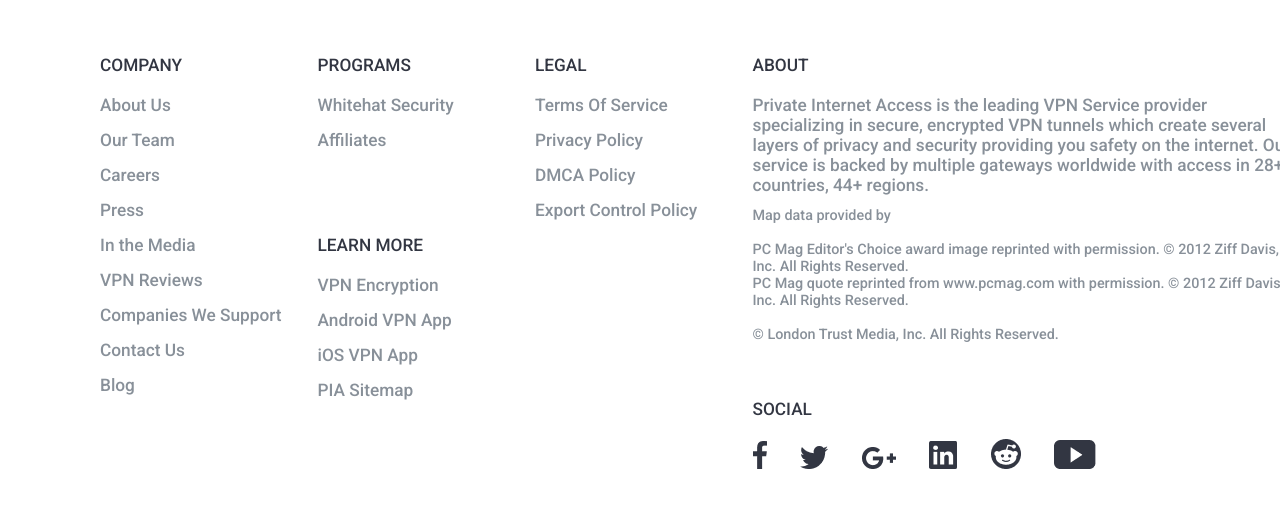
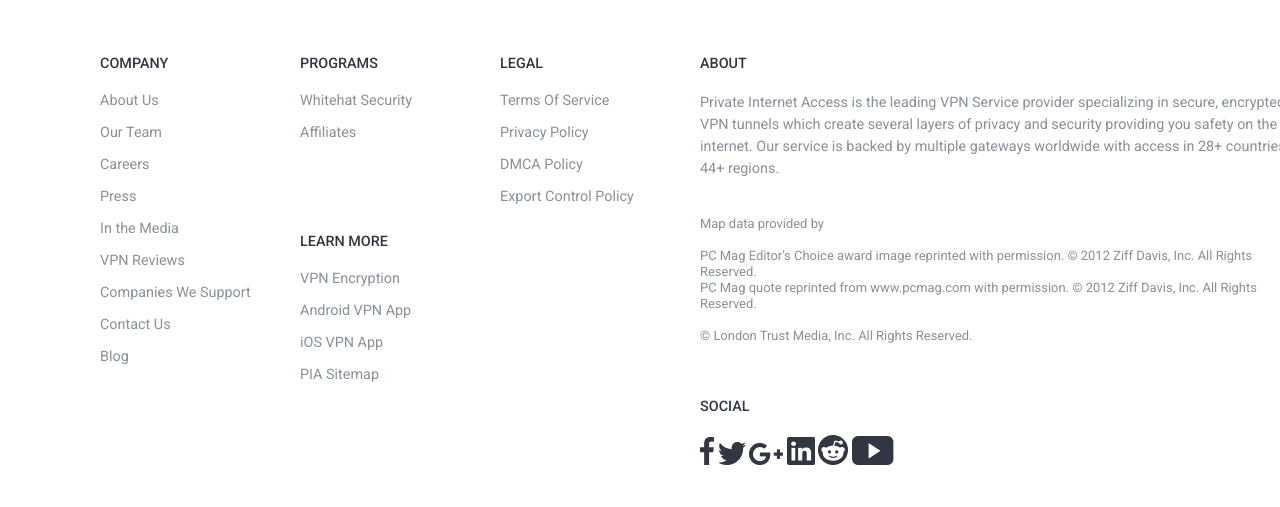
Before and after one commit to OlenaSkliar/CompanyName, a plain HTML site: page src/index.html in a window 1280 px wide. Shown: the part 3252-3759 px from the top of the page. Drawn offline with Linux system fonts and the light colour scheme.

Commit message:
desktop version change

```diff
--- a/src/style.css
+++ b/src/style.css
@@ -564,7 +564,8 @@
   color: #FFFFFF;
 }
 
-.prices .pay span, .prices .pay img {
+.prices .pay span,
+.prices .pay img {
   margin: 0 8px;
 }
 
@@ -612,7 +613,6 @@
   display: grid;
   grid-template-columns: 1fr 1fr 1fr 3fr;
   grid-template-rows: 1fr 1fr;
-  grid-column-gap: 35px;
 }
 
 .footer .footer__items .footer__item {
@@ -624,33 +624,32 @@
   align-items: flex-start;
   color: #889099;
   font-size: 1.2em;
-  font-weight: 500;
+  font-weight: 400;
 }
 
 .footer .footer__items .footer__item a {
   margin-bottom: 15px;
   text-decoration: none;
   color: #889099;
-  font-size: 1.2em;
-  font-weight: 500;
+  font-weight: 400;
 }
 
 .footer .footer__items .footer__item a:first-child {
   color: #323642;
   text-transform: uppercase;
   font-weight: 500;
-  font-size: 1.2em;
   margin-bottom: 20px;
 }
 
 .footer .footer__items .footer__item p {
-  font-size: 1.2em;
-  font-weight: 500;
-  margin-bottom: 12px;
+  font-weight: 400;
+  margin-bottom: 36px;
+  line-height: 22px;
 }
 
 .footer .footer__items .footer__item .info {
-  font-size: 1em;
+  font-size: 0.9em;
+  line-height: 16px;
 }
 
 .footer .footer__items .learn {
@@ -663,14 +662,11 @@
 .footer .footer__items .social {
   grid-column-start: 4;
   grid-row-start: 2;
-  margin-top: 0;
+  margin-top: 40px;
   display: flex;
   flex-direction: column;
   justify-content: end;
-}
-
-.footer .footer__items .social a {
-  margin-right: 30px;
+  padding-top: 125px;
 }
 
 .footer .footer__items .company {
```
